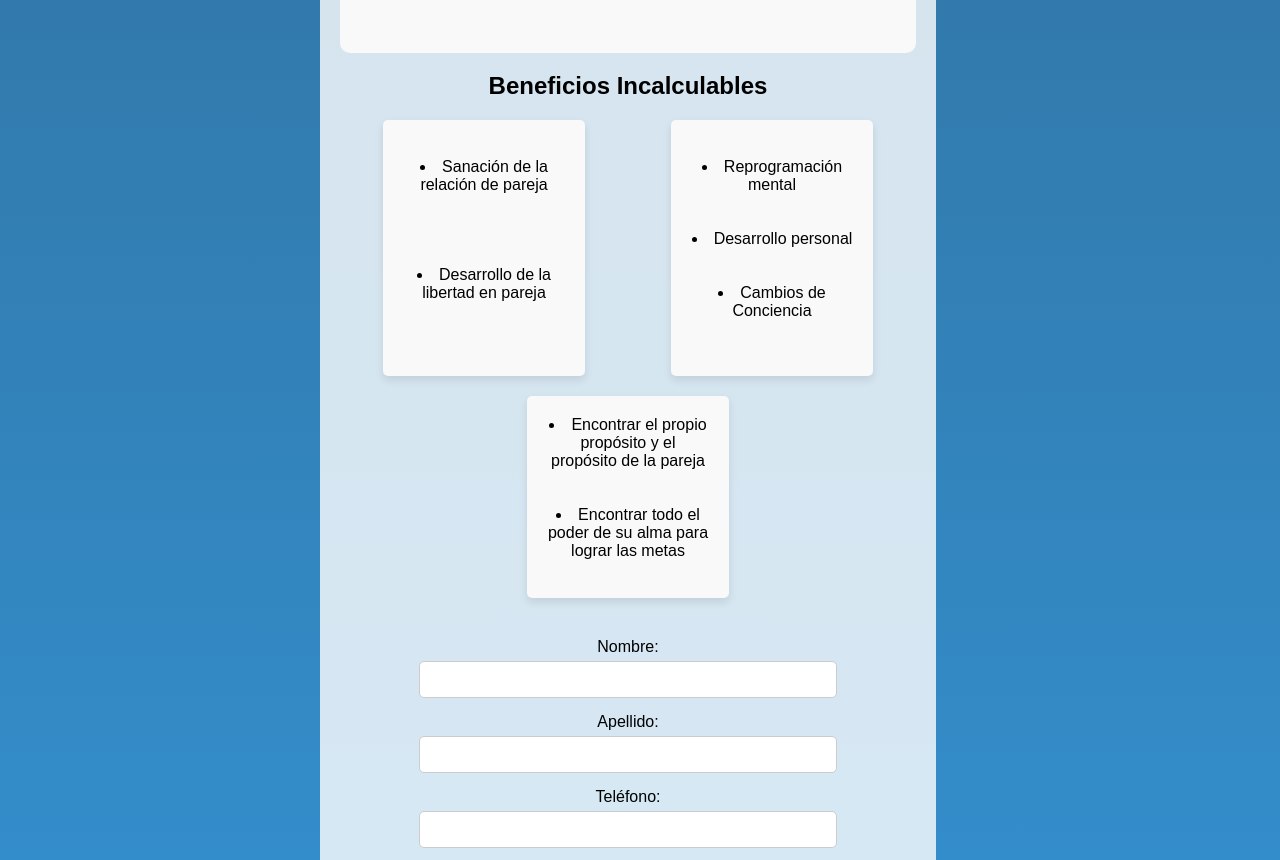
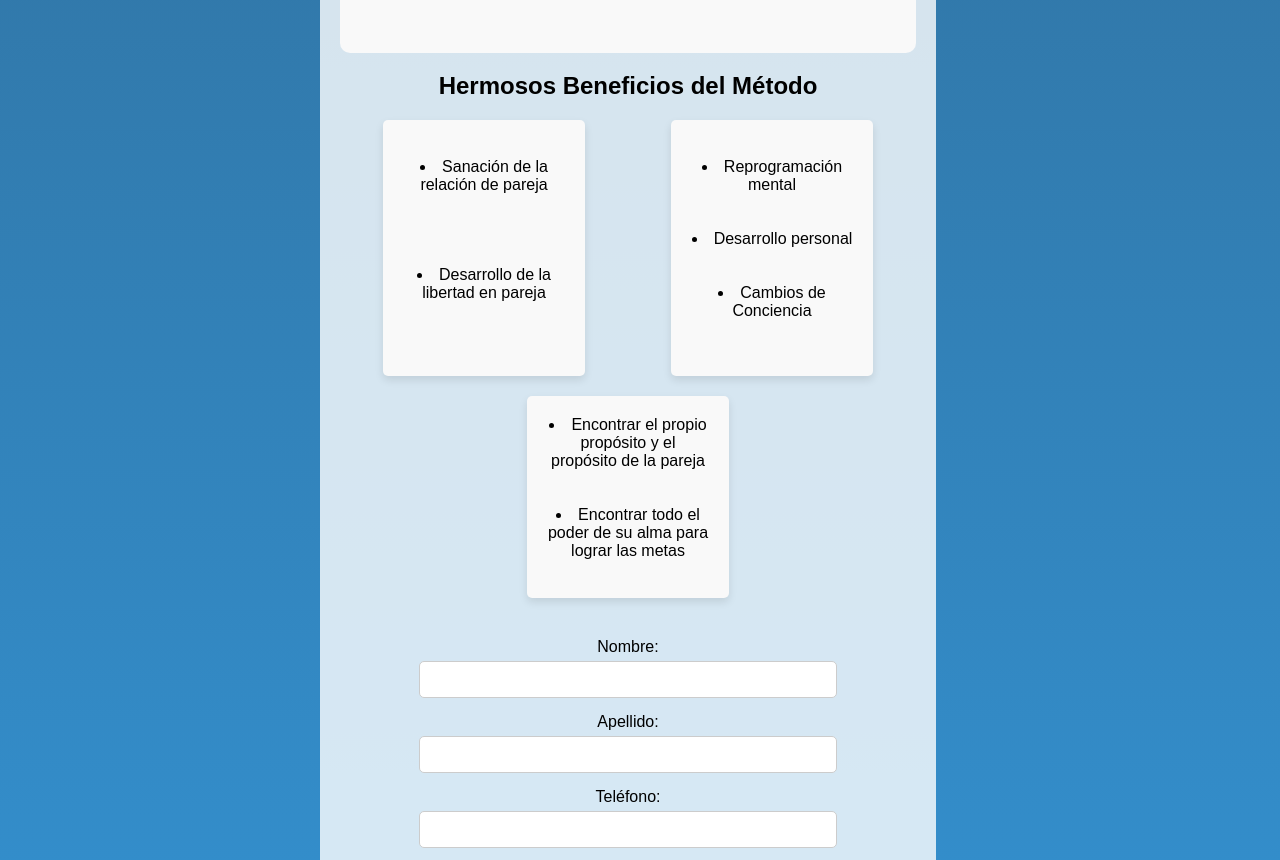
Before and after one commit to LeoSebaLobo/Couching, a plain HTML site: page index.html in a window 1280 px wide. Shown: the part 2601-3461 px from the top of the page. Drawn offline with Linux system fonts and the light colour scheme.

Commit message:
cambio final 2

```diff
--- a/index.html
+++ b/index.html
@@ -82,7 +82,7 @@
             </div>
 
             -->
-            <h2>Beneficios Incalculables</h2>
+            <h2>Hermosos Beneficios del Método</h2>
             <div class="cards">
                 <div class="card"><br>
                     <li>Sanación de la relación de pareja <br><br><br><br><br>
```
